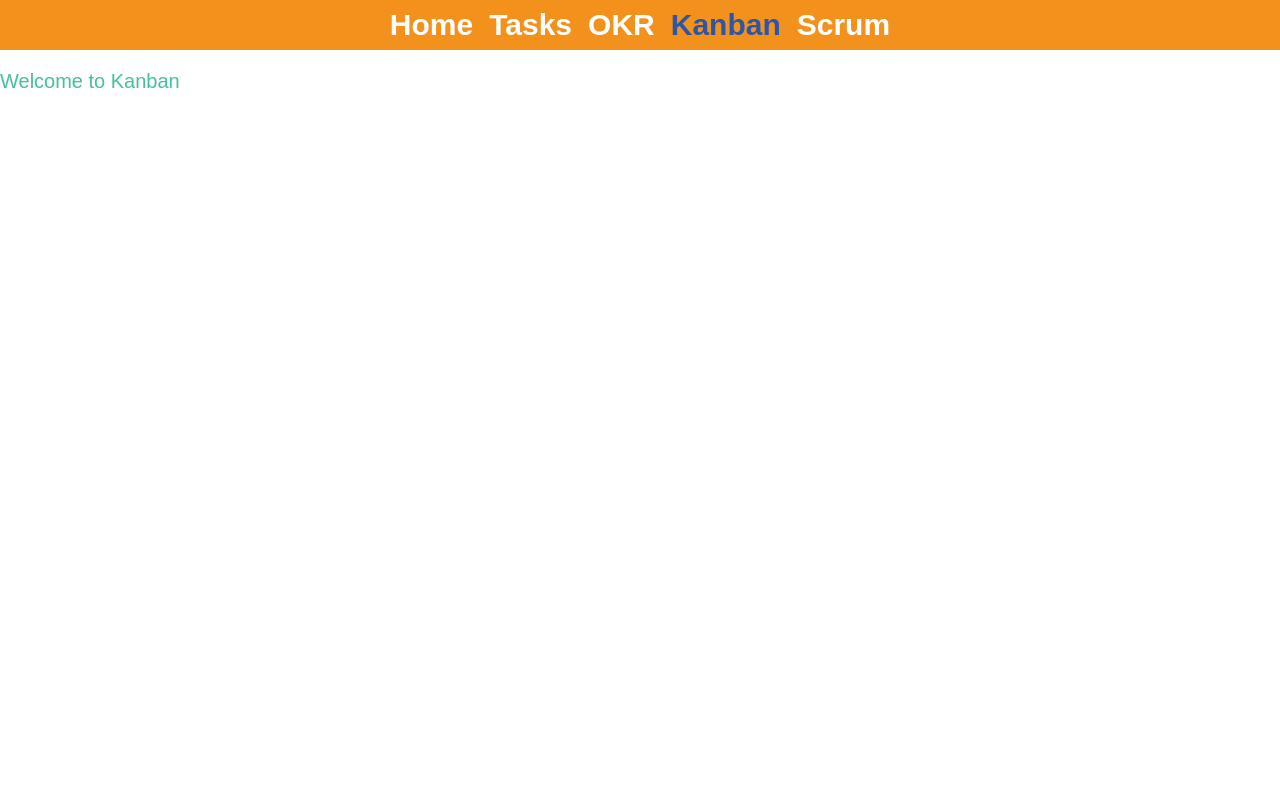
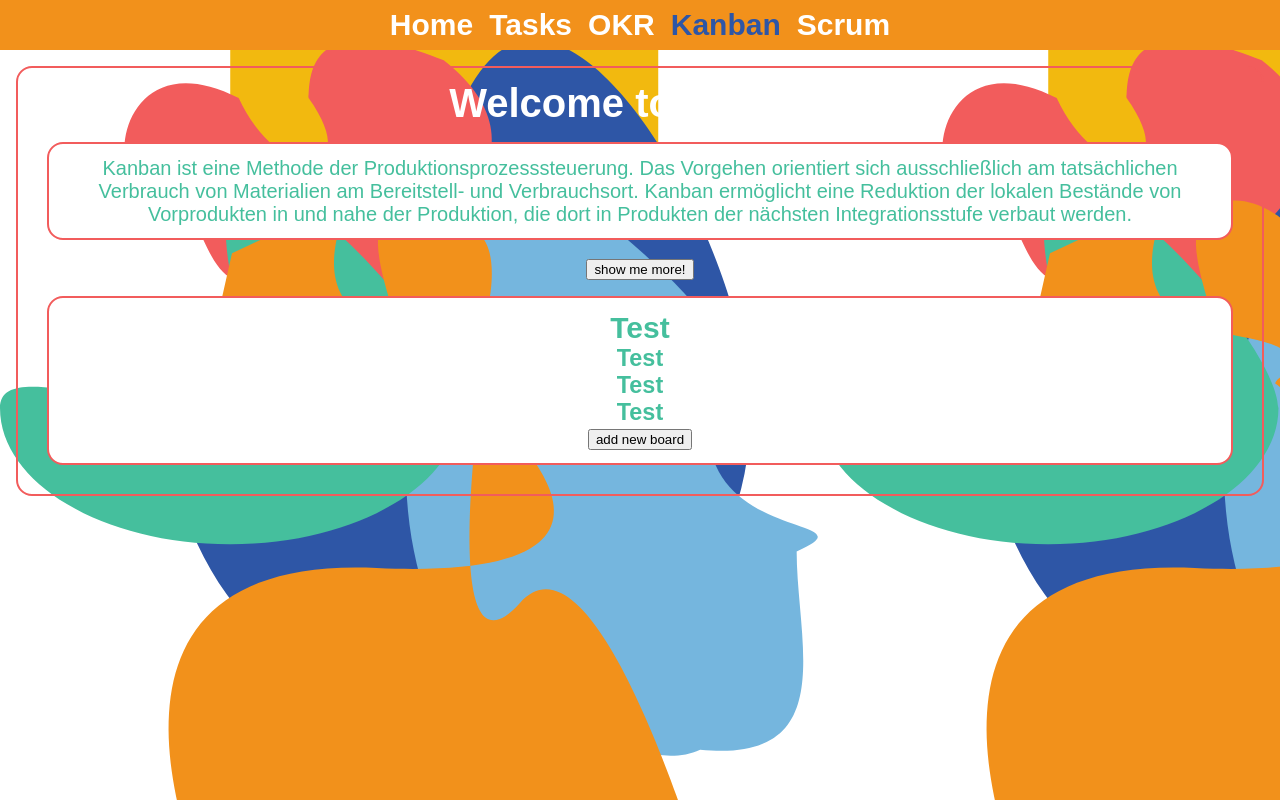
Before and after one commit to leaweissman/capstone-project, a React (Create React App) app in the folder client/: page /kanban in a window 1280 px wide. Built offline with nearby package versions, Linux system fonts and the light colour scheme.

Commit message:
created first layout for Kanban-page

```diff
--- a/client/src/GlobalStyles.js
+++ b/client/src/GlobalStyles.js
@@ -1,4 +1,5 @@
 import { createGlobalStyle } from 'styled-components';
+import background from '../src/assets/background.png';
 
 export default createGlobalStyle`
 :root {
@@ -14,6 +15,7 @@ export default createGlobalStyle`
 }
 
 body {
+    background-image: url(${background});
   color: var(--primarygreen);
   font-family: sans-serif;
   font-size: 1.25rem;
--- /dev/null
+++ b/client/src/components/KanbanCard.js
@@ -0,0 +1,26 @@
+import styled from 'styled-components';
+
+export default function KanbanCard() {
+    return (
+        <Wrapper>
+
+            <h2>Test</h2>
+            <h3>Test</h3>
+            <h3>Test</h3>
+            <h3>Test</h3>
+            <button>add new board</button>
+
+        </Wrapper>
+    )
+}
+
+
+const Wrapper = styled.div`
+text-align: center;
+border: solid 2px var(--primarypink);
+border-radius: 1rem;
+margin: 1rem;
+padding: 0.8rem;
+background-color: white;
+
+`
--- a/client/src/pages/kanban.js
+++ b/client/src/pages/kanban.js
@@ -1,7 +1,43 @@
+import KanbanCard from '../components/KanbanCard';
+import styled from 'styled-components';
+
 export default function Kanban() {
     return (
-        <div>
-            <p>Welcome to Kanban</p>
-        </div>
+        <Wrapper>
+            <KanbanHeader>Welcome to Kanban</KanbanHeader>
+            <Infotag>Kanban ist eine Methode der
+            Produktionsprozesssteuerung. Das
+            Vorgehen orientiert sich ausschließlich
+            am tatsächlichen Verbrauch von
+            Materialien am Bereitstell- und
+            Verbrauchsort. Kanban ermöglicht
+            eine Reduktion der lokalen Bestände
+            von Vorprodukten in und nahe der
+            Produktion, die dort in Produkten der
+            nächsten Integrationsstufe verbaut werden. </Infotag>
+            <button>show me more!</button>
+            <KanbanCard />
+
+        </Wrapper>
     );
 }
+
+const Wrapper = styled.div`
+text-align: center;
+border: solid 2px var(--primarypink);
+border-radius: 1rem;
+margin: 1rem;
+padding: 0.8rem;
+`
+const Infotag = styled.p`
+text-align: center;
+border: solid 2px var(--primarypink);
+border-radius: 1rem;
+margin: 1rem;
+padding: 0.8rem;
+background-color: white;
+`
+
+
+const KanbanHeader = styled.h1`
+color: white;`
```
Also changed, not shown: client/src/assets/background-main.svg (deleted), client/src/assets/background.png (added).
